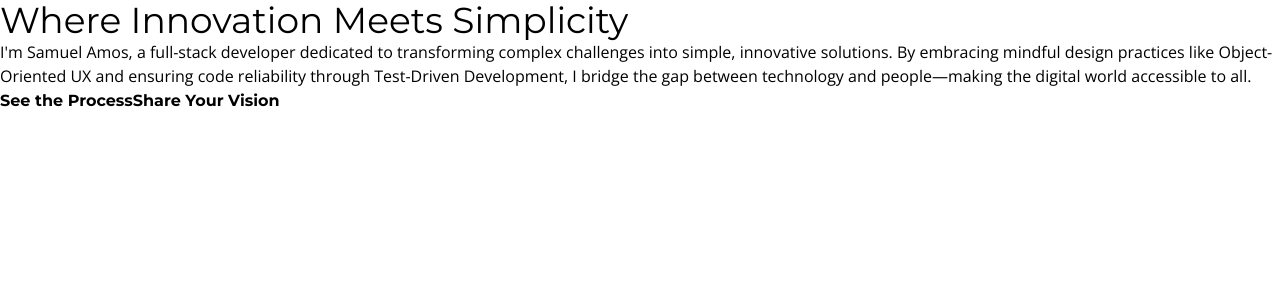
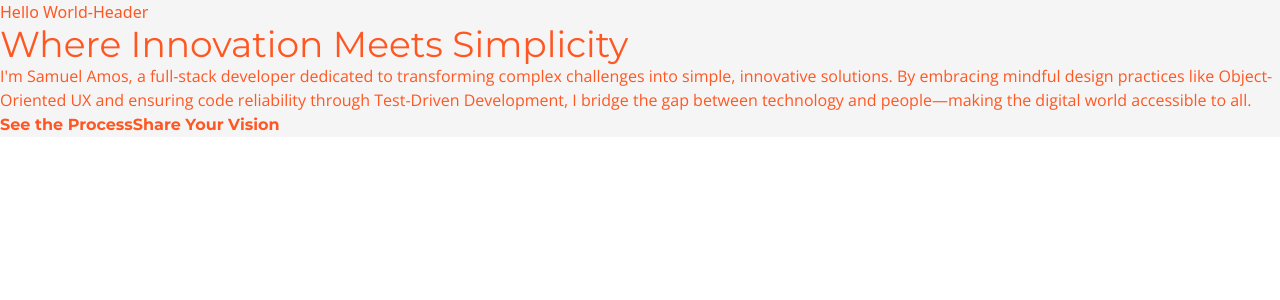
Before and after one commit to SamuelJAmos/portfolio, a Nuxt app: page / in a window 1280 px wide. Shown: the top 300 px of the page. Built offline with nearby package versions, Linux system fonts and the light colour scheme.

Commit message:
Clean up

```diff
--- /dev/null
+++ b/components/common/Header.vue
@@ -0,0 +1,8 @@
+<template>
+  <div>
+    <nav>
+      <!-- <ThemeToggle /> -->
+       Hello World-Header
+    </nav>
+  </div>
+</template>
--- a/layouts/default.vue
+++ b/layouts/default.vue
@@ -1,29 +1,6 @@
 <template>
-  <div :class="{ dark: isDarkMode }">
+  <div class="bg-light dark:bg-dark text-primary">
+    <CommonHeader />
     <slot />
   </div>
 </template>
-
-<script>
-export default {
-  data() {
-    return {
-      isDarkMode: false,
-    };
-  },
-  created() {
-    // Initialize dark mode based on user preference or system setting
-    const savedTheme = localStorage.getItem('isDarkMode');
-    if (savedTheme !== null) {
-      this.isDarkMode = JSON.parse(savedTheme);
-    } else {
-      this.isDarkMode = window.matchMedia('(prefers-color-scheme: dark)').matches;
-    }
-  },
-  watch: {
-    isDarkMode(newValue) {
-      localStorage.setItem('isDarkMode', newValue);
-    },
-  },
-};
-</script>
--- a/package.json
+++ b/package.json
@@ -10,6 +10,8 @@
     "postinstall": "nuxt prepare"
   },
   "dependencies": {
+    "@nuxt/icon": "^1.5.4",
+    "@nuxtjs/tailwindcss": "^6.12.1",
     "nuxt": "^3.13.0",
     "vue": "latest",
     "vue-router": "latest"
--- a/tailwind.config.js
+++ b/tailwind.config.js
@@ -8,7 +8,7 @@ module.exports = {
     "./app.vue",
     "./error.vue",
   ],
-  darkMode: "class",
+  darkMode: 'selector',
   theme: {
     screens: {
       sm: "640px", // Small devices (mobile)
@@ -21,8 +21,8 @@ module.exports = {
       primary: "#FF5722", // For main headings, CTAs, hover states
       secondary: "#0A2342", // For secondary headings, body text, backgrounds
       accent: "#00B4D8", // For buttons, icons, highlights, links
-      "bg-light": "#F5F5F5", // For light mode backgrounds, dark text
-      "bg-dark": "#2F4550", // For dark mode backgrounds, contrast elements
+      light: "#F5F5F5", // For light mode backgrounds, dark text
+      dark: "#2F4550", // For dark mode backgrounds, contrast elements
     },
     fontFamily: {
       heading: ["Montserrat", "sans-serif"],
```
Also changed, not shown: 1 other file (tests, documents, lock files or other folders).
